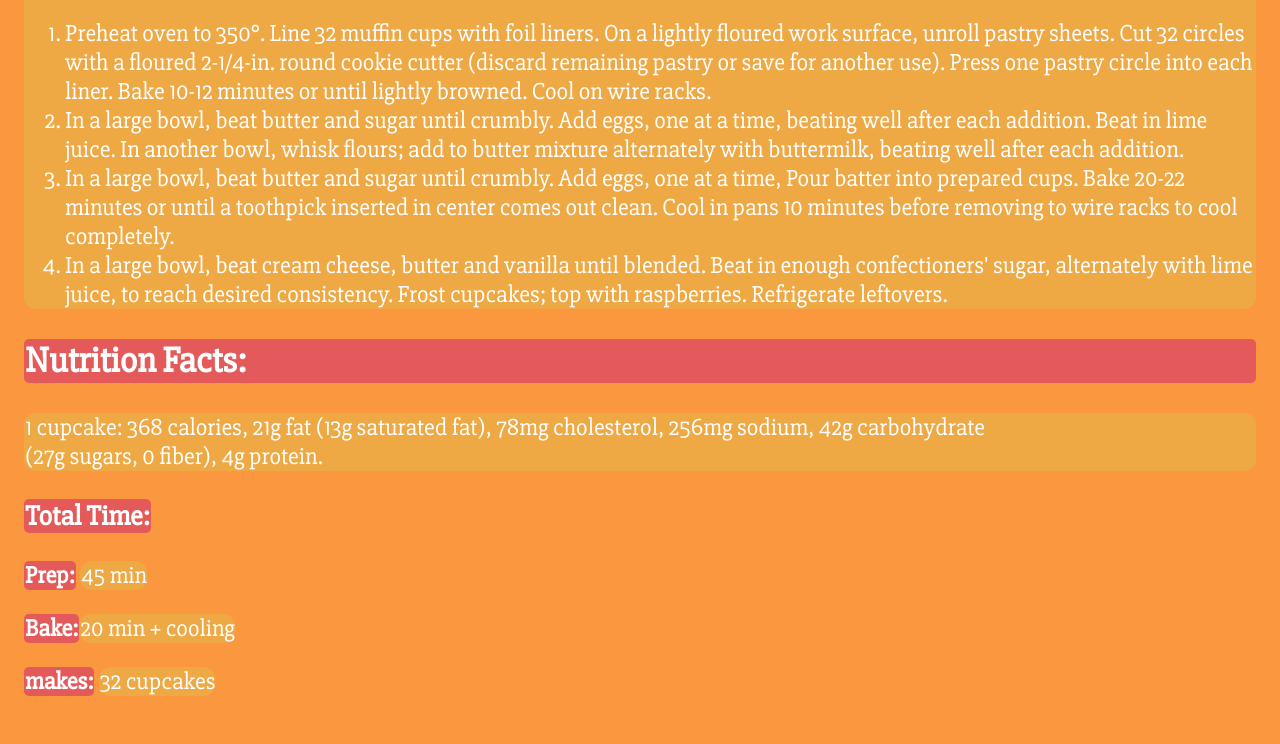
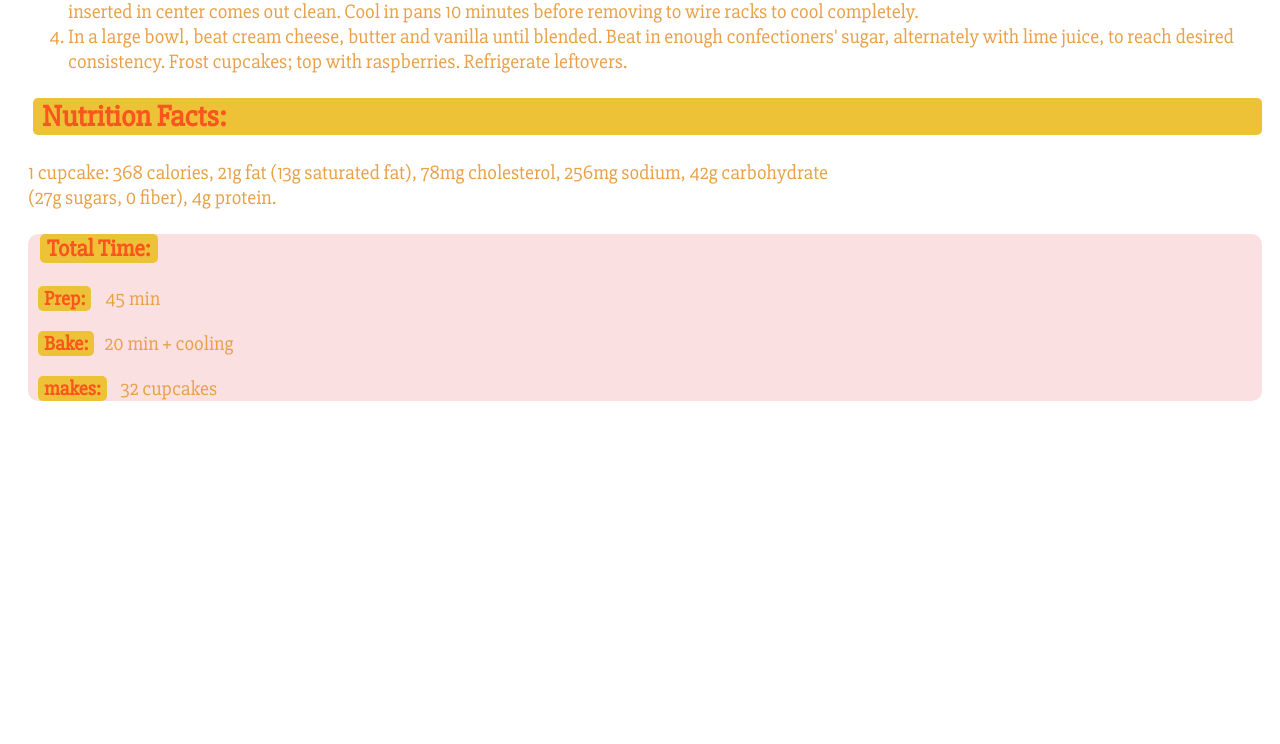
Before and after one commit to Sod0o/powercoders, a plain HTML site: page recipes/Cupcake.html in a window 1280 px wide. Shown: the part 1122-1866 px from the top of the page. After the commit the page ends 1561 px from the top, so only its background shows below. Drawn offline with Linux system fonts and the light colour scheme.

Commit message:
position is left

```diff
--- a/recipes/cupcake.css
+++ b/recipes/cupcake.css
@@ -1,17 +1,16 @@
 h1 {
   font-family: 'Montserrat', sans-serif;
-  color: white;
-  background-color: rgba(191, 40, 40, 0.93);
+  color: rgb(238, 194, 55);
+  background-color: rgba(255, 13, 13, 0.6);
   border-radius: 5px;
+  margin: 0;
 }
 
 body {
   font-family: 'Slabo 27px', serif;
-  color: white;
-  background-color: rgb(251, 151, 63);
-  font-size: 24px;
-  margin: .5em;
-  padding: .5em .5em;
+  color: rgb(233, 161, 73);
+  font-size: 20px;
+  padding: .5em;
   border-radius: 5px;
 }
 
@@ -20,19 +19,24 @@ body {
 }
 
 h2, .frosting, .time, .preparation, .baking, .making {
-  background-color: rgb(228, 90, 90);
-  padding-left: 1px;
-  padding-right: 1px;
+  background-color: rgb(238, 194, 55);
+  color: rgba(255, 13, 13, 0.6);
+  padding-left: .3em;
+  padding-right: .3em;
   border-radius: 5px;
+  margin-left: .5em;
 }
 
-.ingreds, #frosting, #direction, .quantity, #preparation, .duration, .cooling,
+#frosting, #direction, .quantity, #preparation, .duration, .cooling,
 #baking, .number-of-servings, .cool, .nutrition-facts, #facts {
-  background-color: rgb(238, 169, 69);
   border-radius: .5em;
-  padding-left: 1px;
+  padding-left: .5em;
 }
 
-#pic {
-  align: center;
+.requirements {
+  margin-left: .5em;
+  border-style: inherit;
+  border-color: white;
+  border-radius: .5em;
+  background-color: rgba(210, 0, 0, 0.12);
 }
```
